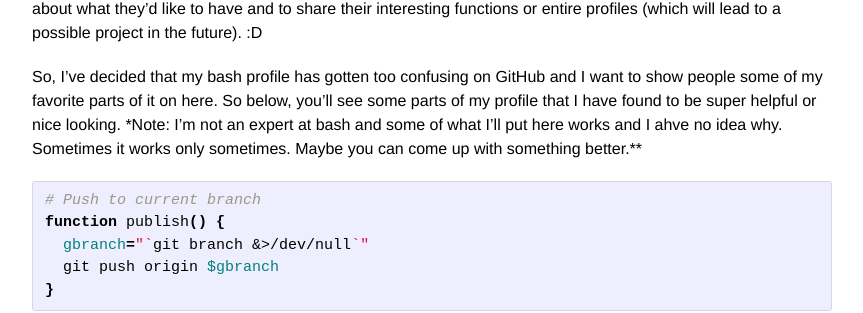
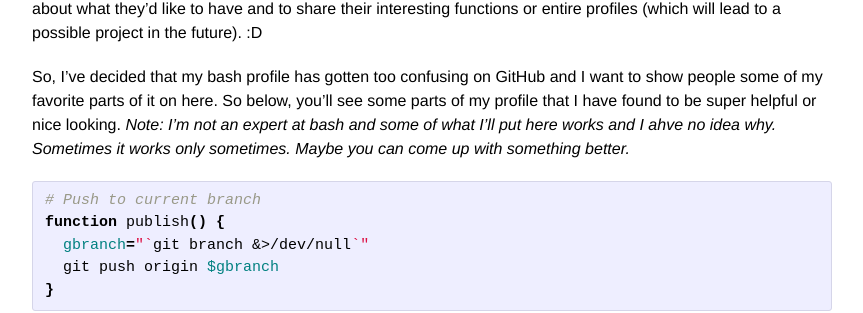
Before and after one commit to Flamdoodle/Flamdoodle.github.io, a Jekyll site: the page built from _posts/2014-07-14-bash-profile.markdown, in a window 1280 px wide and 900 px high, scrolled down 1214 px. Shown: the part 192-505 px from the top of the window, without its empty margins (208-1071 px from the left). Built offline with Jekyll 4.4.1, drawn with Linux system fonts in a browser that asks for light colours; comment, search, counter and statistics services are not loaded.

```diff
--- a/_posts/2014-07-14-bash-profile.markdown
+++ b/_posts/2014-07-14-bash-profile.markdown
@@ -35,7 +35,7 @@ There are many, many, MANY more customizations you can make, and some awesome si
 
 And you've reached the end (except for some more of my favorite things below).  I hope this helps some people come out of there `shell`s and make their lives easier.  Even more than that, however, I would like people to talk about what they'd like to have and to share their interesting functions or entire profiles (which will lead to a possible project in the future). :D
 
-So, I've decided that my bash profile has gotten too confusing on GitHub and I want to show people some of my favorite parts of it on here.  So below, you'll see some parts of my profile that I have found to be super helpful or nice looking.  *Note: I'm not an expert at bash and some of what I'll put here works and I ahve no idea why.  Sometimes it works only sometimes.  Maybe you can come up with something better.**
+So, I've decided that my bash profile has gotten too confusing on GitHub and I want to show people some of my favorite parts of it on here.  So below, you'll see some parts of my profile that I have found to be super helpful or nice looking.  *Note: I'm not an expert at bash and some of what I'll put here works and I ahve no idea why.  Sometimes it works only sometimes.  Maybe you can come up with something better.*
 
 
 {% highlight bash %}
```
